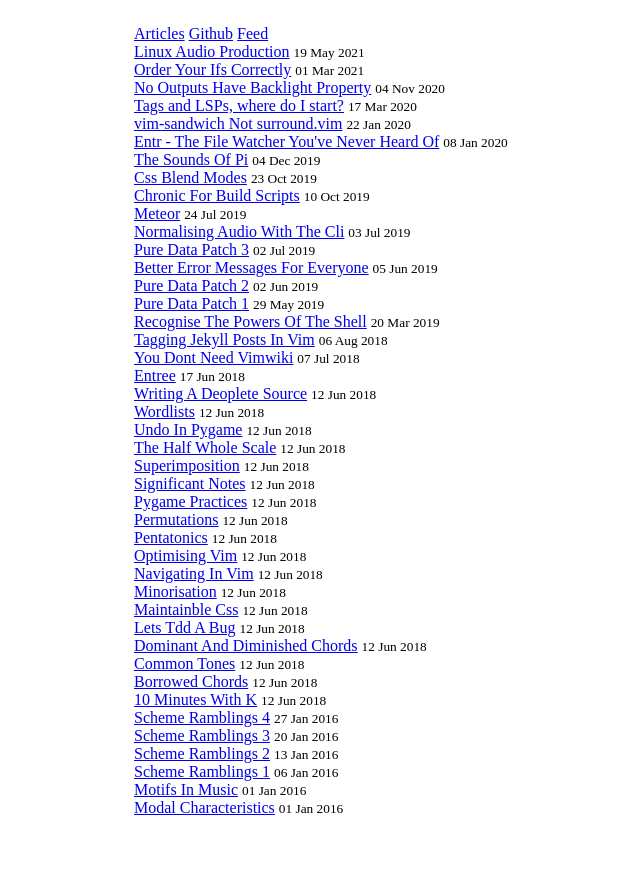
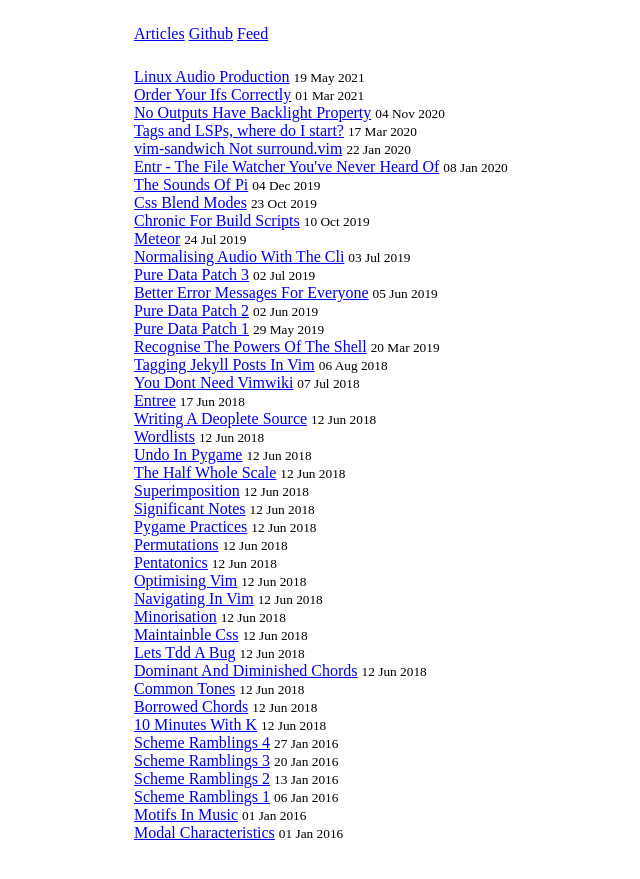
Before and after one commit to joereynolds/joereynolds.github.io, a Jekyll site: the page built from index.html, in a window 1280 px wide. Shown: the top 879 px of the page, without its empty margins (156-796 px from the left). Built offline with Jekyll 4.4.1, drawn with Linux system fonts in a browser that asks for light colours.

Commit message:
Add margin to header

```diff
--- a/assets/css/style.css
+++ b/assets/css/style.css
@@ -4,6 +4,10 @@ body {
     padding: 25px;
 }
 
+header {
+    margin-bottom: 25px;
+}
+
 img {
     max-width: 100%;
 }
```
